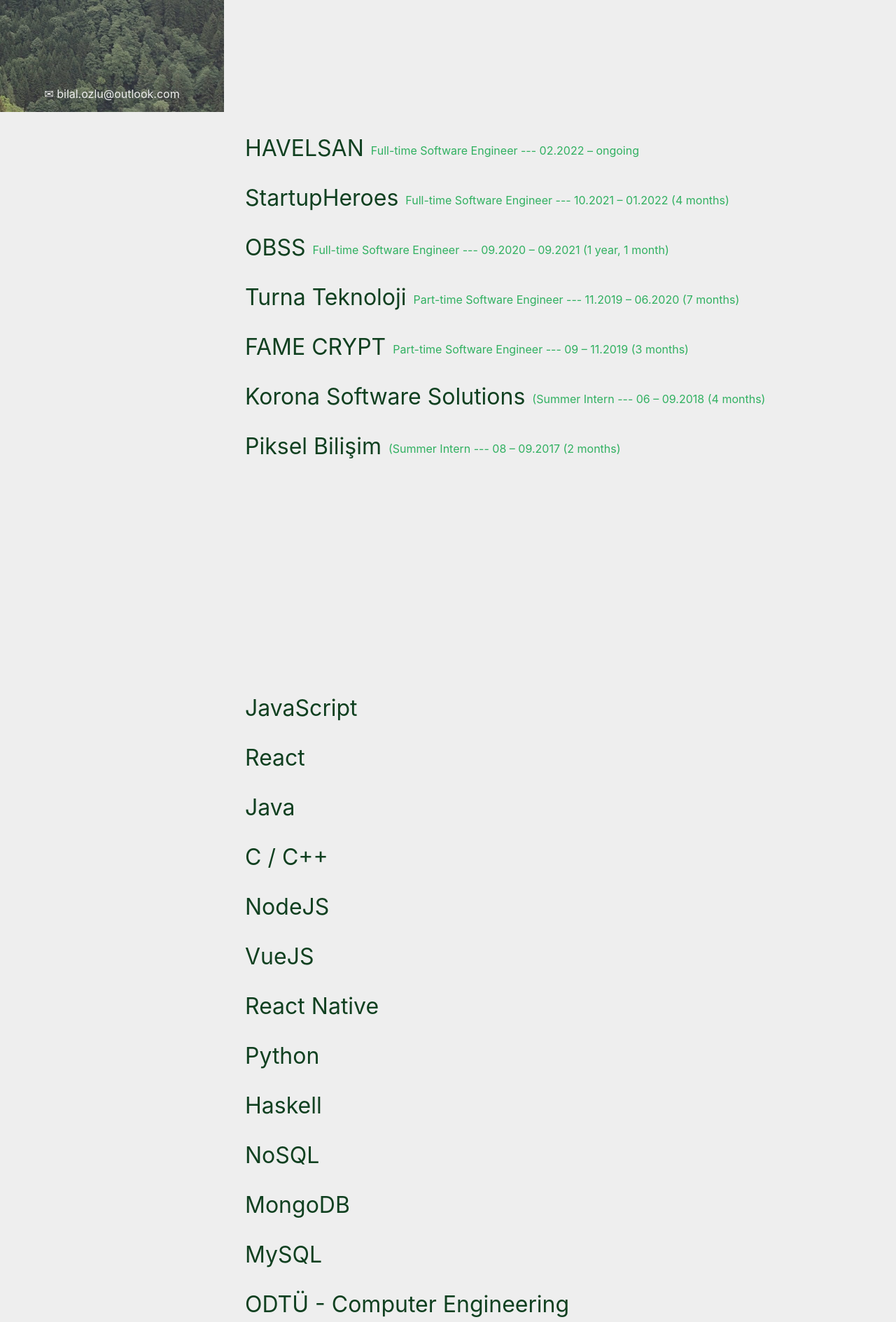
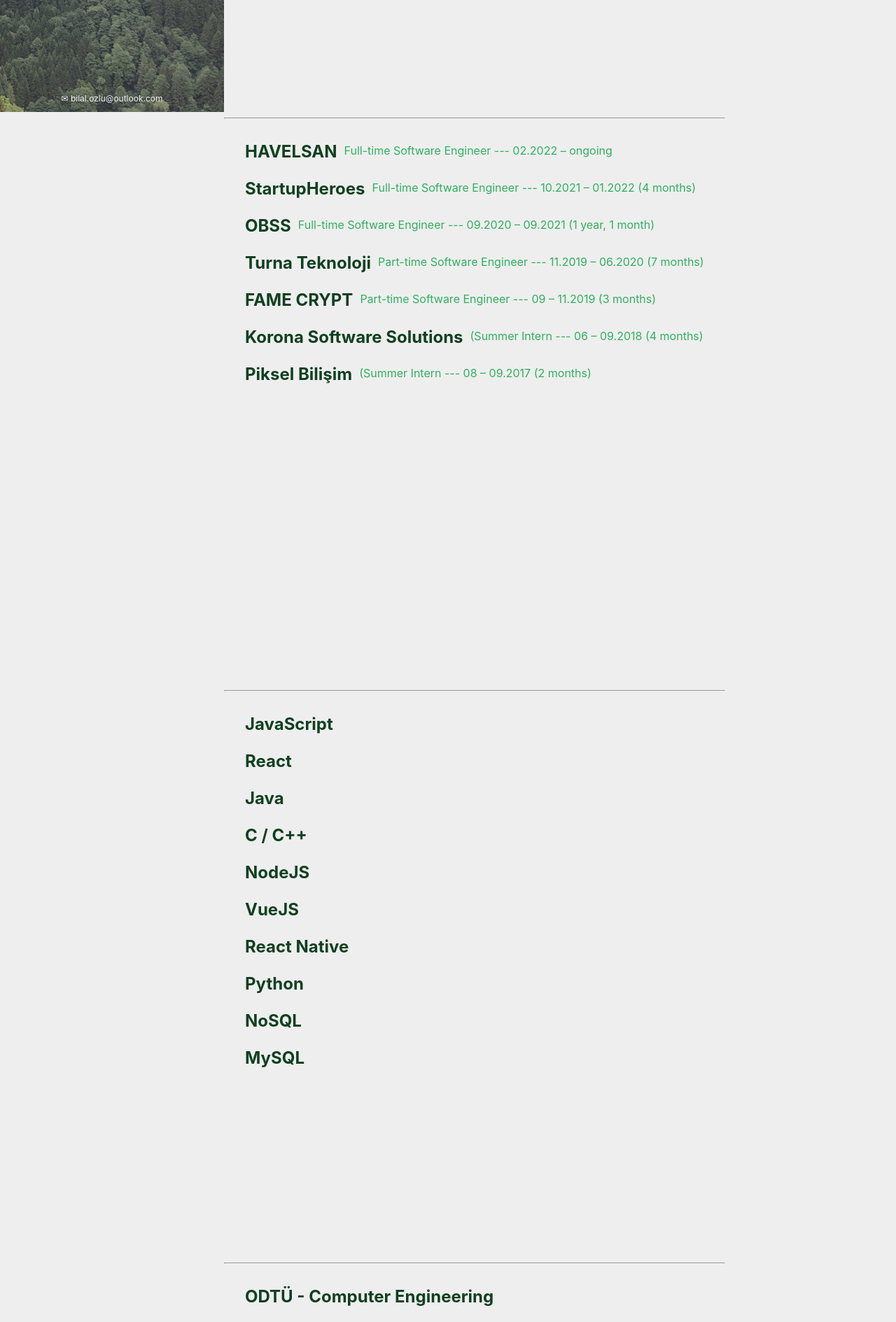
Before and after one commit to bilalozlu/homepage, a React (Create React App) app: page /portfolio in a window 1280 px wide. Shown: the part 640-2529 px from the top of the page at 70% size. Built offline with nearby package versions, Linux system fonts and the light colour scheme.

Commit message:
portfolio update

```diff
--- a/src/portfolio.js
+++ b/src/portfolio.js
@@ -13,13 +13,13 @@
 
   const handleScroll = () => {
     const position = window.pageYOffset;
-      if(position < window.innerHeight){
+    if (position < window.innerHeight * 0.9) {
       setSelectedTab('About');
     }
-      else if (position < window.innerHeight*2) {
+    else if (position < window.innerHeight * 1.9) {
       setSelectedTab('Experience');
     }
-      else if (position < window.innerHeight*3) {
+    else if (position < window.innerHeight * 2.9) {
       setSelectedTab('SoftwareSkills');
     }
     else {
@@ -55,7 +55,7 @@
         break;
     }
     window.scrollTo({
-      top: window.innerHeight*verticalDistance,
+      top: window.innerHeight * verticalDistance,
       behavior: "smooth",
     });
   };
@@ -65,8 +65,11 @@
       <SideBar func={handleSelect} selected={selectedTab} />
       <div>
         <About />
+        <hr />
         <Experience />
+        <hr />
         <SoftwareSkills />
+        <hr />
         <Education />
       </div>
       <Contacts />
--- a/src/portfolio_components/portfolio_section.css
+++ b/src/portfolio_components/portfolio_section.css
@@ -1,5 +1,5 @@
 .portfolio_section {
-    min-height: 100vh;
+    height: 100vh;
     margin: 0 30px;
     background-color: #eee;
     display: flex;
@@ -10,10 +10,11 @@
 }
 
 .title {
-    font-size: 32px;
+    font-size: 24px;
     margin-right: 10px;
     color: #104020;
     margin-bottom: 0;
+    font-weight: bold;
 }
 
 .jobDetail {
@@ -26,6 +27,7 @@
 .description {
     font-size: 20px;
     color: #104020;
+    margin-bottom: 6px;
 }
 
 .description.hide {
--- a/src/portfolio_components/side_bar.css
+++ b/src/portfolio_components/side_bar.css
@@ -24,6 +24,7 @@
     width: 100%;
     color: #eee;
     position: absolute;
+    font-size: 12px;
     bottom: 0;
     text-align: center;
 }
--- a/src/portfolio_components/software_skills.js
+++ b/src/portfolio_components/software_skills.js
@@ -41,15 +41,7 @@
       description: ["No experience in industry", "Mostly used in college"]
     },
     {
-      skillName: "Haskell",
-      description: ["No experience in industry", "Mostly used in college"]
-    },
-    {
       skillName: "NoSQL",
-      description: ["No experience in industry", "Used for several small projects"]
-    },
-    {
-      skillName: "MongoDB",
       description: ["No experience in industry", "Used for several small projects"]
     },
     {
```
Lines whose indentation alone changed are shown as unchanged.
